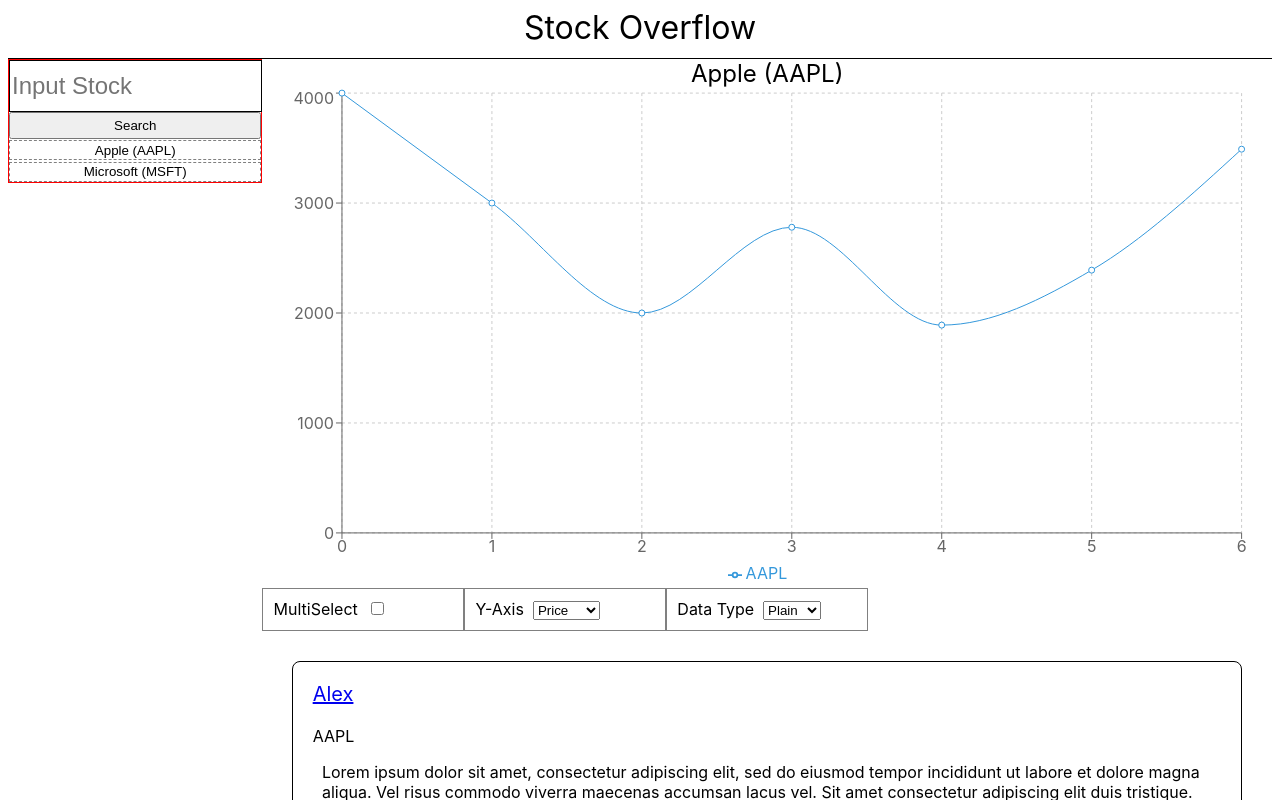
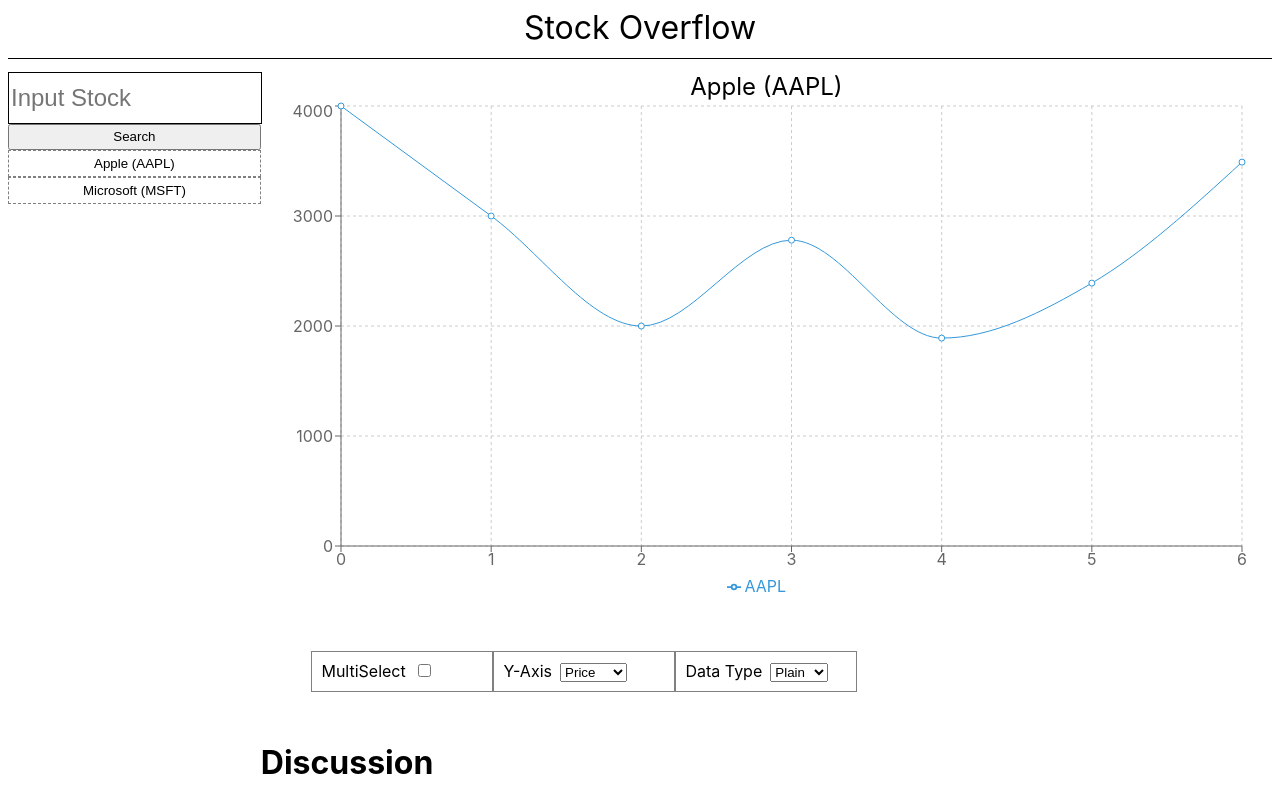
Before and after one commit to Andes0113/CIS4301, a React (Vite) app in the folder stock-overflow/: page / in a window 1280 px wide. Shown: the top 800 px of the page. Built offline with nearby package versions, Linux system fonts and the light colour scheme.

Commit message:
New Hooks, Visuals

```diff
--- a/stock-overflow/src/Pages/StockView/ControlPanel/ControlPanel.css
+++ b/stock-overflow/src/Pages/StockView/ControlPanel/ControlPanel.css
@@ -1,6 +1,7 @@
 #control-panel {
   display: grid;
   grid-template-columns: 1fr 1fr 1fr 1fr 1fr;
+  margin: 5%;
 }
 
 .control-option {
--- a/stock-overflow/src/Pages/StockView/DataDisplay/Chart/Chart.jsx
+++ b/stock-overflow/src/Pages/StockView/DataDisplay/Chart/Chart.jsx
@@ -8,7 +8,6 @@
   Legend,
   ResponsiveContainer,
 } from 'recharts';
-import './Chart.css';
 
 const colors = ['#3498DB', '#B03A2E', '#28B463', '#28B463', '#F1C40F'];
 
@@ -16,8 +15,6 @@
   return (
     <ResponsiveContainer width="100%" height="100%">
       <LineChart
-        width={500}
-        height={300}
         data={data}
         margin={{
           top: 5,
--- a/stock-overflow/src/Pages/StockView/DataDisplay/DataDisplay.jsx
+++ b/stock-overflow/src/Pages/StockView/DataDisplay/DataDisplay.jsx
@@ -1,5 +1,6 @@
 import Chart from './Chart/Chart';
 import useStockData from '../../../hooks/useStockData';
+import './DataDisplay.css';
 
 function DataDisplay({ selected }) {
   const { data, loading } = useStockData({
--- a/stock-overflow/src/Pages/StockView/Discussion/Discussion.jsx
+++ b/stock-overflow/src/Pages/StockView/Discussion/Discussion.jsx
@@ -9,6 +9,8 @@
   const { posts, loading } = usePosts({ ticker: selected.ticker });
 
   return (
+    <>
+      <h1>Discussion</h1>
       <div id="comments-container">
         {!loading &&
           posts.map((post) => (
@@ -17,6 +19,7 @@
             </Fragment>
           ))}
       </div>
+    </>
   );
 }
 
--- a/stock-overflow/src/Pages/StockView/Sidebar/Sidebar.jsx
+++ b/stock-overflow/src/Pages/StockView/Sidebar/Sidebar.jsx
@@ -1,21 +1,15 @@
-import { useState } from 'react';
-import './sidebar.css';
+import { useEffect, useState } from 'react';
+import './Sidebar.css';
 import { useSettingsContext } from '../../../SettingsContext';
+import useCompanies from '../../../hooks/useCompanies';
 
 export default function Sidebar({ setSelected }) {
   const { multiSelect } = useSettingsContext();
-  const [companies, setCompanies] = useState([
-    {
-      name: 'Apple',
-      ticker: 'AAPL',
-    },
-    {
-      name: 'Microsoft',
-      ticker: 'MSFT',
-    },
-  ]);
-  const [query, setQuery] = useState([...companies]);
   const [input, setInput] = useState('');
+  const { companies, loading } = useCompanies();
+  const [query, setQuery] = useState(companies);
+
+  useEffect(() => setQuery(companies), [loading]);
 
   const selectCompany = (company) => {
     // Update selected company
@@ -43,7 +37,6 @@
         );
       })
     );
-    console.log(input);
   };
 
   return (
@@ -58,6 +51,7 @@
       <button id="search-button" onClick={findStocks}>
         Search
       </button>
+      <div id="search-results">
         {query.map((company) => (
           <button
             onClick={() => selectCompany(company)}
@@ -68,5 +62,6 @@
           </button>
         ))}
       </div>
+    </div>
   );
 }
--- a/stock-overflow/src/Pages/StockView/Sidebar/sidebar.css
+++ b/stock-overflow/src/Pages/StockView/Sidebar/sidebar.css
@@ -1,8 +1,6 @@
 #sidebar {
   flex: 1;
-  height: 100%;
-  color: red;
-  border: 1px solid red;
+  min-width: 150px;
 }
 
 #search-entry {
@@ -17,9 +15,14 @@
   height: 2em;
 }
 
+#search-results {
+  max-height: 30em;
+  overflow-y: scroll;
+}
+
 .search-result {
   width: 100%;
-  height: 20px;
+  height: 2em;
   border: 1px dashed gray;
   background-color: white;
 }
--- a/stock-overflow/src/Pages/UserPage/UserPage.css
+++ b/stock-overflow/src/Pages/UserPage/UserPage.css
@@ -25,6 +25,7 @@
 
 #user-content-container {
   margin-top: 2%;
+  margin-bottom: 1%;
   border: 1px solid black;
   display: flex;
   justify-content: center;
--- a/stock-overflow/src/Pages/UserPage/UserPage.jsx
+++ b/stock-overflow/src/Pages/UserPage/UserPage.jsx
@@ -5,8 +5,14 @@
   let { username } = useParams();
   return (
     <div id="UserPage">
+      <Link to="/" id="header">
+        Stock Overflow
+      </Link>
       <h1>{username}</h1>
       <nav id="user-nav">
+        <Link className="user-nav-link" to="/">
+          Home
+        </Link>
         <Link className="user-nav-link" to={`/user/${username}/posts`}>
           Posts
         </Link>
--- /dev/null
+++ b/stock-overflow/src/hooks/useCompanies.js
@@ -0,0 +1,27 @@
+import { useEffect, useState } from 'react';
+
+const pHolder = [
+  {
+    name: 'Apple',
+    ticker: 'AAPL',
+  },
+  {
+    name: 'Microsoft',
+    ticker: 'MSFT',
+  },
+];
+
+const useCompanies = () => {
+  const [companies, setCompanies] = useState([]);
+  const [loading, setLoading] = useState(true);
+  let body = {};
+
+  useEffect(() => {
+    setCompanies(pHolder);
+    setLoading(false);
+  }, []);
+
+  return { companies, loading };
+};
+
+export default useCompanies;
--- a/stock-overflow/src/hooks/useStockData.js
+++ b/stock-overflow/src/hooks/useStockData.js
@@ -59,7 +59,7 @@
   useEffect(() => {
     setData(pHolder);
     setLoading(false);
-  }, [tickers]);
+  }, [tickers, dataType, indvar, multiSelectType]);
 
   return { data, loading };
 };
--- a/stock-overflow/src/index.css
+++ b/stock-overflow/src/index.css
@@ -8,10 +8,21 @@
   font-size: 2rem;
   text-align: center;
   border-bottom: 1px solid black;
+  text-decoration: none;
+  color: black;
+  cursor: pointer;
+  margin-bottom: 1%;
 }
+
+#header:hover {
+  color: #54b3d6;
+}
+
 .app {
   width: 100%;
   height: 100%;
+  display: flex;
+  flex-direction: column;
 }
 
 .stockview-container {
```
Also changed, not shown: stock-overflow/src/Pages/StockView/DataDisplay/DataDisplay.css (renamed from stock-overflow/src/Pages/StockView/DataDisplay/Chart/Chart.css). Lines whose indentation alone changed are shown as unchanged.
